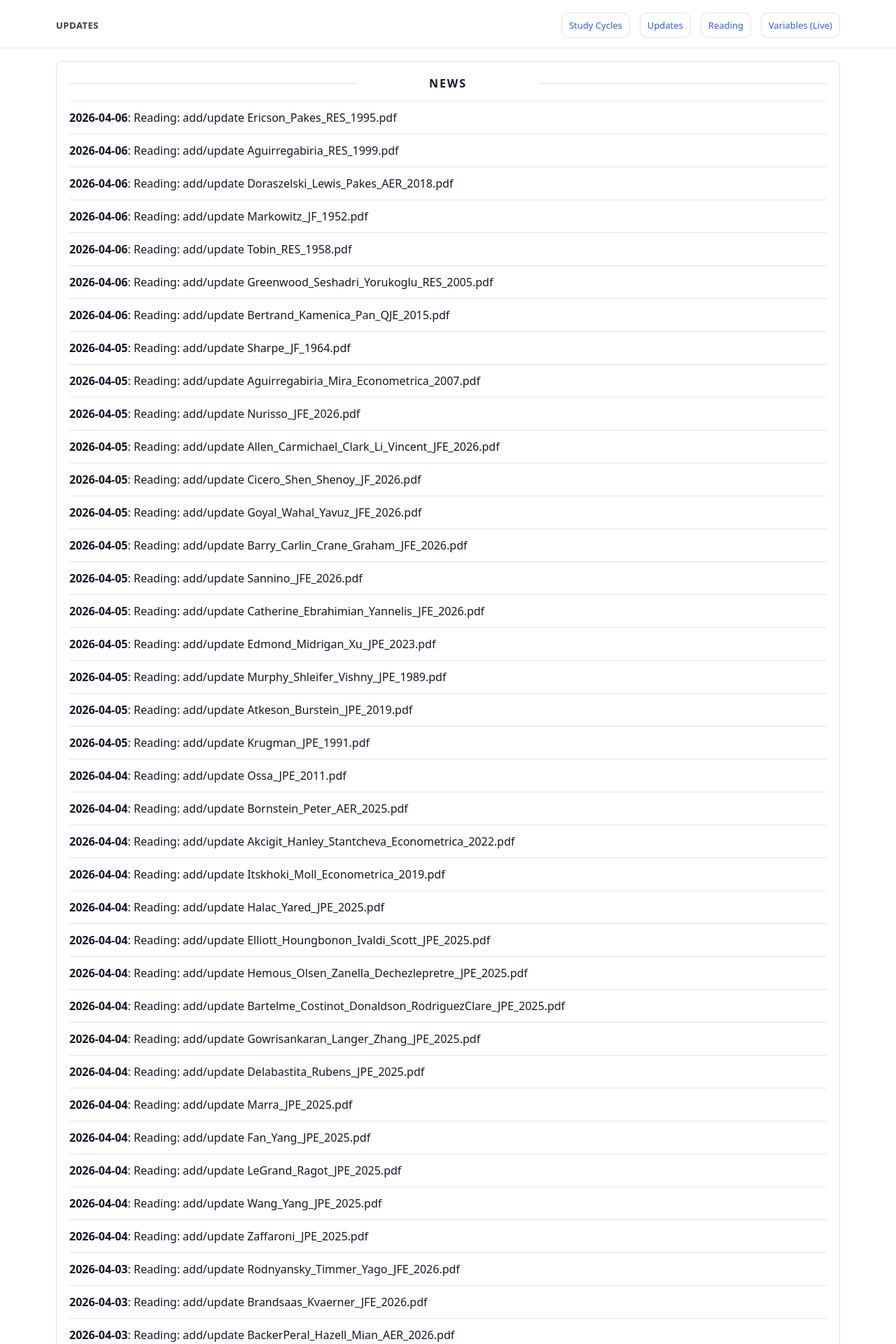
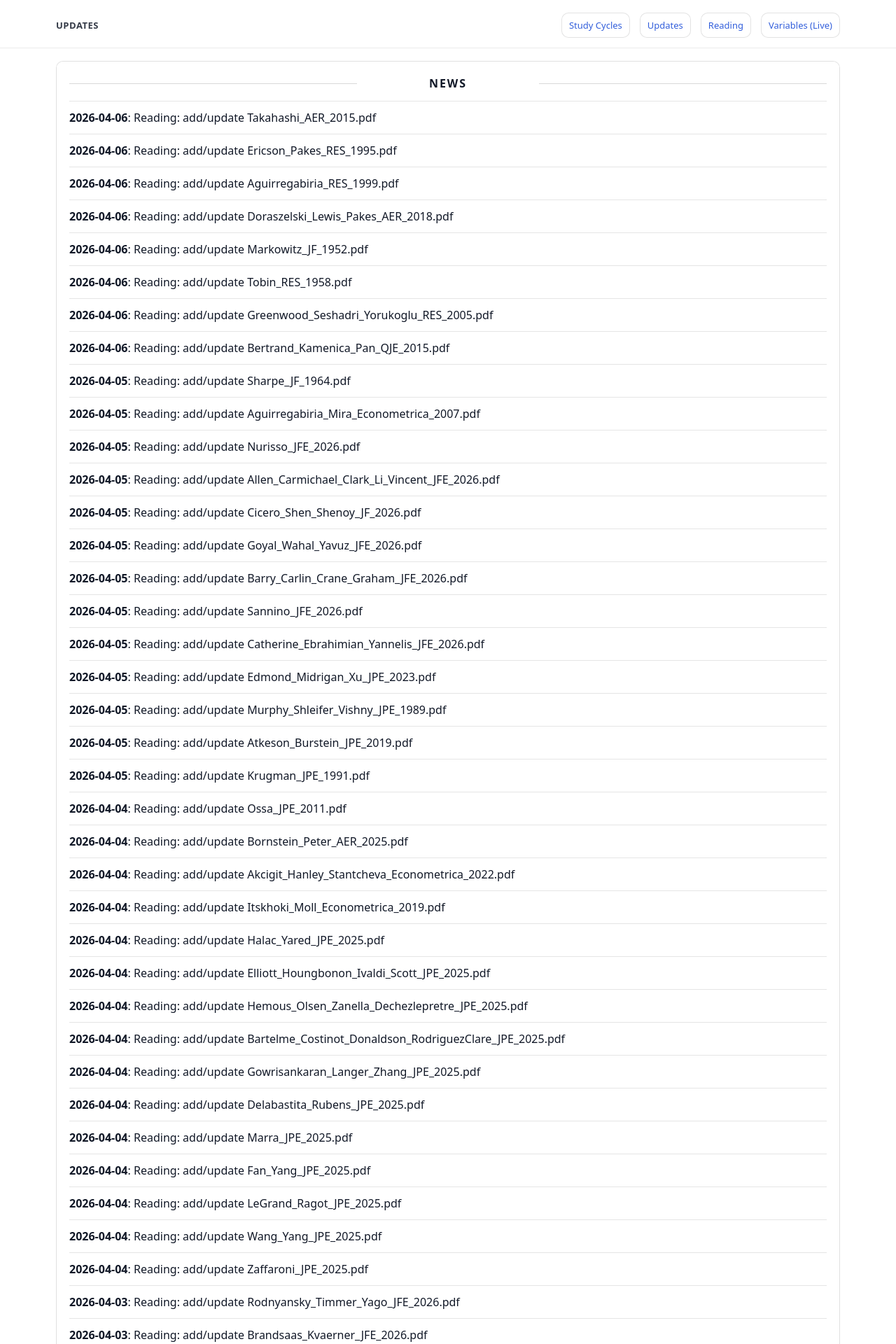
Before and after one commit to yaxinzn/study-archive, a Jekyll site: the page built from updates/index.md, in a window 1280 px wide. Shown: the top 1920 px of the page at 70% size. Built offline with Jekyll 4.4.1, drawn with Linux system fonts in a browser that asks for light colours; some of the changed text lies outside the part shown.

Commit message:
chore: update NEWS feed

```diff
--- a/_data/news.yml
+++ b/_data/news.yml
@@ -1,4 +1,7 @@
 # Auto-generated update history (sorted newest -> oldest). Do not edit manually.
+- ts: "1775466864"
+  date: "2026-04-06"
+  title: "Reading: add/update Takahashi_AER_2015.pdf"
 - ts: "1775466611"
   date: "2026-04-06"
   title: "Reading: add/update Ericson_Pakes_RES_1995.pdf"
```
